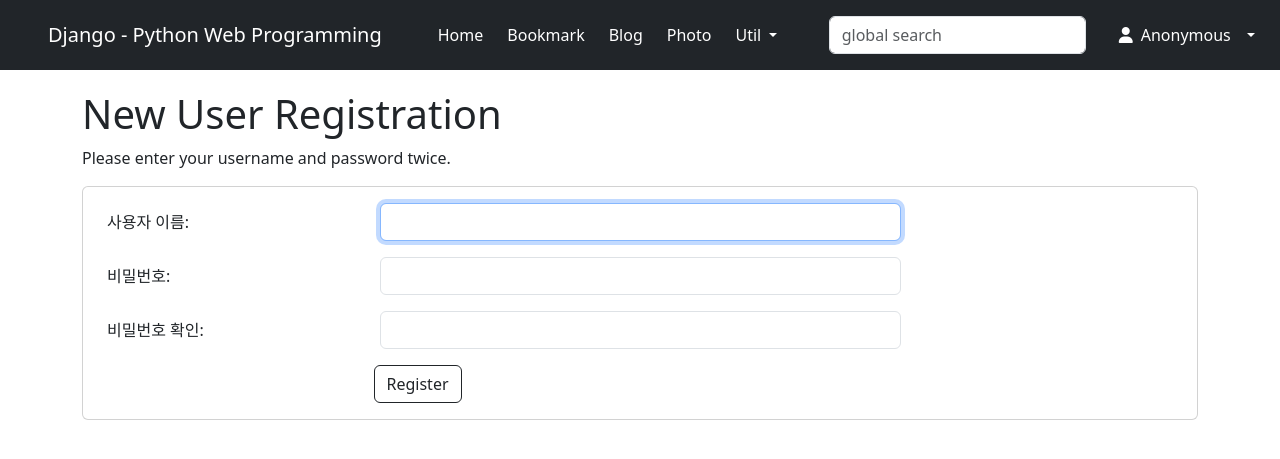
After one commit to LeeSiHyeon711/study_django_python, a Django app: page /accounts/register/ in a window 1280 px wide. The commit adds this page. Shown: the top 459 px of the page. Run offline with Django 5.2, Linux system fonts and the light colour scheme; some libraries are stand-ins or nearby versions.

Commit message:
[feat] create_login_and_logout_and_register

```diff
--- a/ch01/mysite/settings.py
+++ b/ch01/mysite/settings.py
@@ -43,6 +43,7 @@ INSTALLED_APPS = [
     'taggit.apps.TaggitAppConfig',
     'taggit_templatetags2',
     'photo.apps.PhotoConfig',
+    'widget_tweaks',
 ]
 
 MIDDLEWARE = [
@@ -136,3 +137,7 @@ TAGGIT_LIMIT = 50
 # Disqus settings
 DISQUS_SHORTNAME = 'django-study'
 DISQUS_MY_DOMAIN = 'https://127.0.0.1:8000'
+
+# Login settings
+# LOGIN_URL = '/account/logiin/'
+LOGIN_REDIRECT_URL = '/'
--- a/ch01/mysite/urls.py
+++ b/ch01/mysite/urls.py
@@ -22,6 +22,7 @@ from mysite.views import HomeView
 
 from django.conf.urls.static import static
 from django.conf import settings
+from mysite.views import UserCreateView, UserCreateDoneTV
 
 urlpatterns = [
     path('admin/', admin.site.urls),
@@ -29,6 +30,9 @@ urlpatterns = [
     path('blog/', include('blog.urls')),
     path('', HomeView.as_view(), name='home'),
     path('photo/', include('photo.urls')),
+    path('accounts/', include('django.contrib.auth.urls')),
+    path('accounts/register/', UserCreateView.as_view(), name='register'),
+    path('accounts/register/done/', UserCreateDoneTV.as_view(), name='register_done'),
 
     # # class-based views
     # path('bookmark/', BookmarkLV.as_view(), name='index'),
--- a/ch01/mysite/views.py
+++ b/ch01/mysite/views.py
@@ -1,5 +1,17 @@
 from django.views.generic import TemplateView
+from django.views.generic import CreateView
+from django.contrib.auth.forms import UserCreationForm
+from django.urls import reverse_lazy
 
 #--- Template View
 class HomeView(TemplateView):
     template_name = 'home.html'
+
+#--- User Creation
+class UserCreateView(CreateView):
+    template_name = 'registration/register.html'
+    form_class = UserCreationForm
+    success_url = reverse_lazy('register_done')
+
+class UserCreateDoneTV(TemplateView):
+    template_name = 'registration/register_done.html'
--- a/ch01/templates/base.html
+++ b/ch01/templates/base.html
@@ -42,9 +42,33 @@
                 </li>
             </ul>
 
-            <!-- <form class="form-inline d-flex my-2" action="" method="post">{% csrf_token %}
+            <form class="form-inline d-flex my-2" action="" method="post">{% csrf_token %}
                 <input class="form-control me-2" type="search" placeholder="global search" name="search_word">
-            </form> -->
+            </form>
+            <ul class="navbar-nav ml-5 mr-5">
+                <li class="nav-item dropdown mx-1 btn btn-outline-dark text-white">
+                    {% if user.is_active %}
+                    <a class="nav-link dropdown-toggle text-white" href="#" data-bs-toggle="dropdown" aria-expanded="false">
+                        <i class="fas fa-user"></i>&ensp;{% firstof user.get_short_name user.get_username %}&ensp;
+                    </a>
+                    <div class="dropdown-menu dropdown-menu-end">
+                        <form method="post" action="{% url 'logout' %}" class="d-inline w-100">
+                            {% csrf_token %}
+                            <button type="submit" class="dropdown-item border-0 bg-transparent w-100 text-start">Logout</button>
+                        </form>
+                        <a class="dropdown-item" href="{% url 'password_change' %}">Change Password</a>
+                    </div>
+                    {% else %}
+                    <a class="nav-link dropdown-toggle text-white" href="#" data-bs-toggle="dropdown" aria-expanded="false">
+                        <i class="fas fa-user"></i>&ensp;Anonymous&ensp;
+                    </a>
+                    <div class="dropdown-menu dropdown-menu-end">
+                        <a class="dropdown-item" href="{% url 'login' %}">Login</a>
+                        <a class="dropdown-item" href="{% url 'register' %}">Register</a>
+                    </div>
+                    {% endif %}
+                </li>
+            </ul>
             </div>
         </nav>
 
--- /dev/null
+++ b/ch01/templates/registration/register.html
@@ -0,0 +1,47 @@
+{% extends 'base.html' %}
+
+{% load widget_tweaks %}
+
+{% block title %}register.html{% endblock %}
+
+{% block content %}
+
+    <h1>New User Registration</h1>
+    <p class="font-italic">Please enter your username and password twice.</p>
+
+    {% if form.errors %}
+    <div class="alert alert-danger">
+        <div class="font-weight-bold">Wrong! Please correct the error(s) below.</div>
+        {{ form.errors }}
+    </div>
+    {% endif %}
+
+    <form action="." method="post" class="card pt-3 px-4">{% csrf_token %}
+
+        <div class="form-group row mb-3">
+            {{ form.username|add_label_class:"col-form-label col-sm-3 ml-3 font-weight-bold" }}
+            <div class="col-sm-6">
+                {{ form.username|add_class:"form-control"|attr:"autofocus" }}
+            </div>
+        </div>
+        <div class="form-group row mb-3">
+            {{ form.password1|add_label_class:"col-form-label col-sm-3 ml-3 font-weight-bold" }}
+            <div class="col-sm-6">
+                {{ form.password1|add_class:"form-control" }}
+            </div>
+        </div>
+        <div class="form-group row mb-3">
+            {{ form.password2|add_label_class:"col-form-label col-sm-3 ml-3 font-weight-bold" }}
+            <div class="col-sm-6">
+                {{ form.password2|add_class:"form-control" }}
+            </div>
+        </div>
+
+        <div class="form-group">
+            <div class="offset-sm-3 col-sm-6 mb-3">
+                <input type="submit" value="Register" class="btn btn-outline-dark"/>
+            </div>
+        </div>
+
+    </form>
+{% endblock %}
```
Also changed, not shown: ch01/templates/registration/logged_out.html (added, +17 -0 lines), ch01/templates/registration/login.html (added, +38 -0 lines), ch01/templates/registration/password_change_done.html (added, +12 -0 lines), ch01/templates/registration/password_change_form.html (added, +50 -0 lines), ch01/templates/registration/register_done.html (added, +14 -0 lines).
